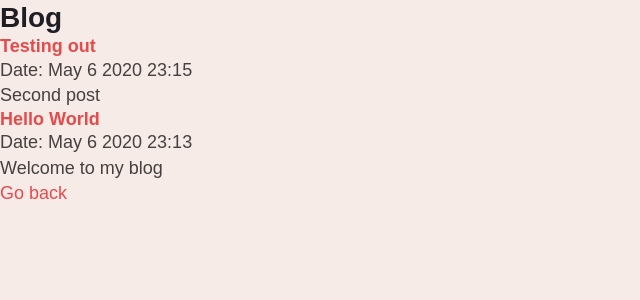
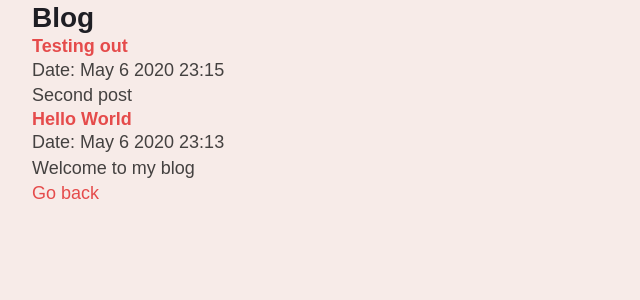
Before and after one commit to drumm2k/myblog, a Next.js app: page /blog in a window 1280 px wide. Shown: the top 300 px of the page, without its empty margins (0-640 px from the left). Built offline with nearby package versions, Linux system fonts and the light colour scheme.

Commit message:
Added wrapper global class

```diff
--- a/components/Page.js
+++ b/components/Page.js
@@ -2,6 +2,7 @@ import React, { Component } from 'react';
 import { createGlobalStyle } from 'styled-components';
 import { normalize } from 'styled-normalize';
 import Meta from './Meta';
+import Grid from './Grid';
 
 const GlobalStyle = createGlobalStyle`
   ${normalize}
@@ -70,16 +71,29 @@ const GlobalStyle = createGlobalStyle`
   a {
     color: #e54b4b;
   }
+
+  .wrapper {
+    padding: 0 1.6rem;
+
+    @media(min-width: 736px) {
+      padding: 0 2.4rem;
+    }
+
+    @media(min-width: 1024px) {
+      padding: 0 3.2rem;
+    }
+  }
 `;
 
 class Page extends Component {
   render() {
     return (
-      <div>
+      <>
+        <Grid />
         <Meta />
         <GlobalStyle />
         {this.props.children}
-      </div>
+      </>
     );
   }
 }
--- a/pages/blog.js
+++ b/pages/blog.js
@@ -4,7 +4,7 @@ import { getAllPostsData } from '../lib/posts';
 
 export default function Index({ postsData }) {
   return (
-    <article>
+    <article className="wrapper">
       <h2>Blog</h2>
       <ul>
         {postsData.map(({ id, title, date, spoiler }) => (
--- a/pages/index.js
+++ b/pages/index.js
@@ -1,10 +1,8 @@
 import Link from 'next/link';
-import Grid from '../components/Grid';
 
 export default function Index() {
   return (
-    <div>
-      <Grid />
+    <div className="wrapper">
       <h1>Welcome to my website!</h1>
 
       <Link href="/blog">
```
